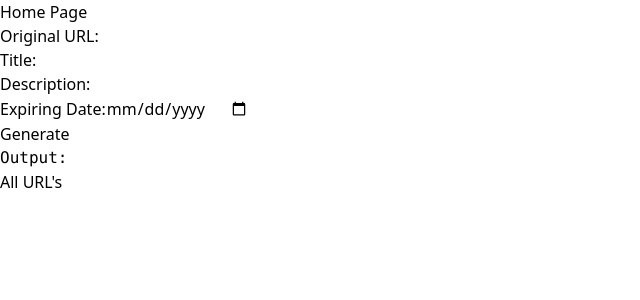
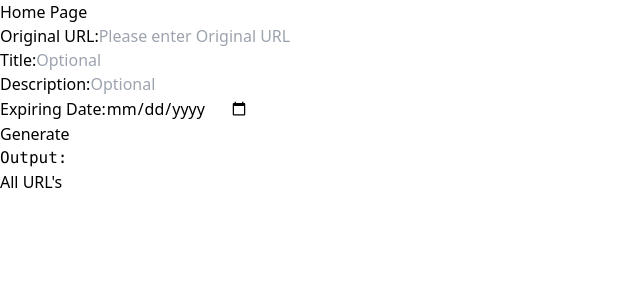
Before and after one commit to Abrar2003/url-shortner, a React (Vite) app in the folder frontend-ts/: page / in a window 1280 px wide. Shown: the top 300 px of the page, without its empty margins (0-640 px from the left). Built offline with nearby package versions, Linux system fonts and the light colour scheme.

Commit message:
Placeholder : added placeholder in home page

```diff
--- a/frontend-ts/src/components/Form.tsx
+++ b/frontend-ts/src/components/Form.tsx
@@ -95,6 +95,7 @@ const Form: React.FC<FormProps> = ({ onGenerate }) => {
             className="appearance-none border rounded w-full py-2 px-3 text-gray-700 leading-tight focus:outline-none focus:shadow-outline"
             id="originalUrl"
             type="text"
+            placeholder="Please enter Original URL"
             value={originalUrl}
             onChange={handleInputChange}
           />
@@ -110,6 +111,7 @@ const Form: React.FC<FormProps> = ({ onGenerate }) => {
             className="appearance-none border rounded w-full py-2 px-3 text-gray-700 leading-tight focus:outline-none focus:shadow-outline"
             id="title"
             type="text"
+            placeholder="Optional"
             value={title}
             onChange={handleInputChange}
           />
@@ -125,6 +127,7 @@ const Form: React.FC<FormProps> = ({ onGenerate }) => {
             className="appearance-none border rounded w-full py-2 px-3 text-gray-700 leading-tight focus:outline-none focus:shadow-outline"
             id="description"
             type="text"
+            placeholder="Optional"
             value={description}
             onChange={handleInputChange}
           />
```
